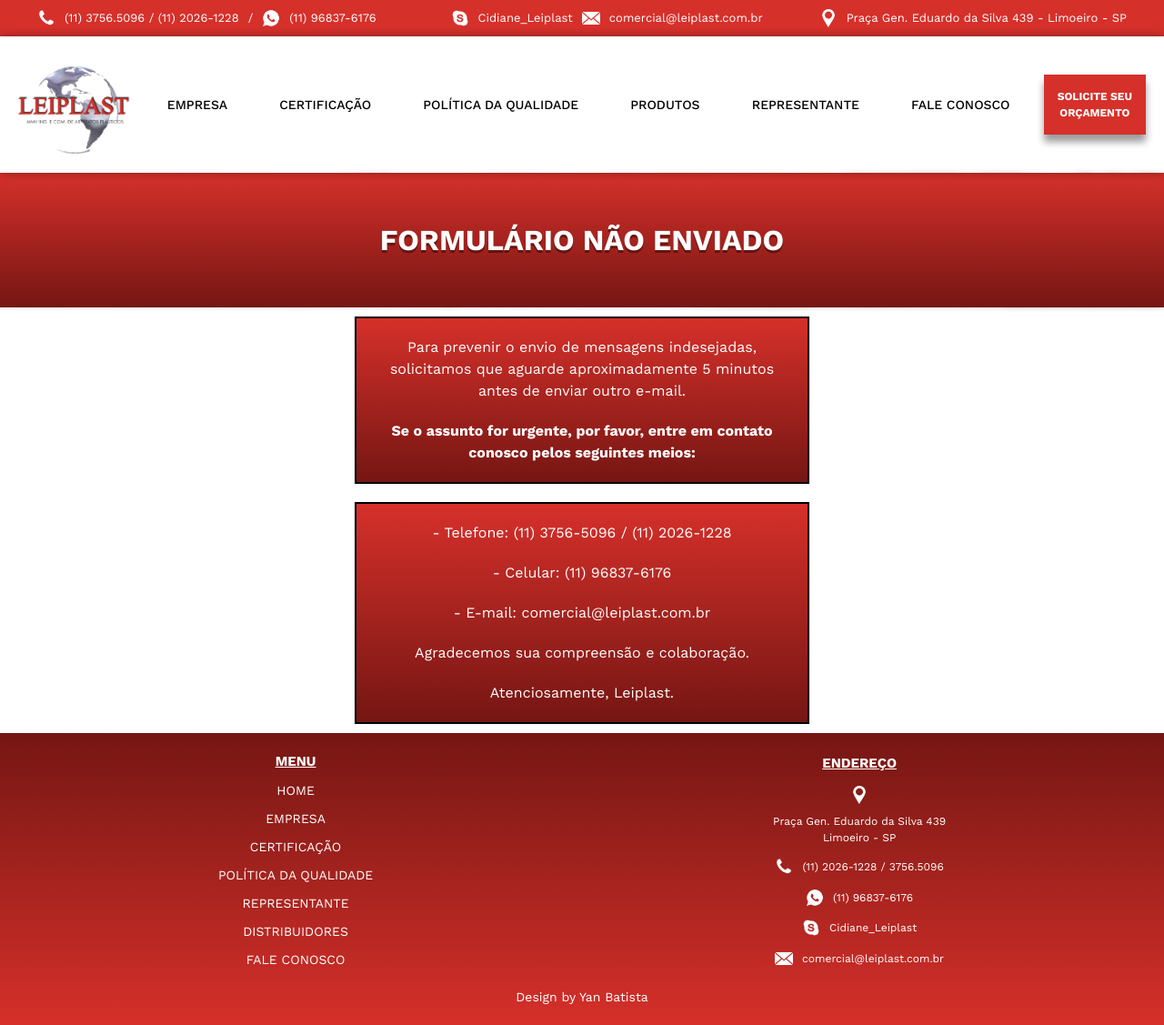
After one commit to yanbatistabueno/leiplast, a PHP site: page /enviado-falha.php in a window 1280 px wide. The commit adds this page. Shown: the whole page at 91% size. Run offline with PHP 8.4, Linux system fonts and the light colour scheme.

Commit message:
Arrumei horário e verificação no front

```diff
--- /dev/null
+++ b/enviado-falha.php
@@ -0,0 +1,44 @@
+<!DOCTYPE html>
+<html lang="en">
+  <head>
+    <link rel="preconnect" href="https://fonts.googleapis.com" />
+    <link rel="preconnect" href="https://fonts.gstatic.com" crossorigin />
+    <link
+      href="https://fonts.googleapis.com/css2?family=Work+Sans:wght@400;500;700&display=swap"
+      rel="stylesheet"
+    />
+    <meta charset="UTF-8" />
+    <meta http-equiv="X-UA-Compatible" content="IE=edge" />
+    <meta name="viewport" content="width=device-width, initial-scale=1.0" />
+    <title>Fale conosco</title>
+    <link rel="stylesheet" href="index.css" />
+
+    <link rel="stylesheet" href="enviar-email/figure-fail.css" />
+    <link rel="stylesheet" href="enviar-email/main.css" />
+
+    <link rel="icon" type="image/png" sizes="32x32" href="src/e58df148_1.png" />
+  </head>
+  <body>
+    <?php $IPATH = $_SERVER["DOCUMENT_ROOT"]."/assets/"; include($IPATH."header.php"); ?>
+    <figure>
+      <h1>FORMULÁRIO NÃO ENVIADO</h1>
+    </figure>
+    <div class="main-container">
+      <div class="fail">
+        <p>Para prevenir o envio de mensagens indesejadas, solicitamos que aguarde aproximadamente 5 minutos antes de enviar outro e-mail.</p>
+        <b> Se o assunto for urgente, por favor, entre em contato conosco pelos seguintes meios:</b>
+      </div>
+      <div class="fail">
+
+            <p>- Telefone: (11) 3756-5096 / (11) 2026-1228</p>
+            <p>- Celular: (11) 96837-6176</p>
+            <p>- E-mail: comercial@leiplast.com.br</p>
+
+        <p>Agradecemos sua compreensão e colaboração.</p>
+        <p>Atenciosamente, Leiplast.</p>
+      </div>
+    </div>
+
+    <?php $IPATH = $_SERVER["DOCUMENT_ROOT"]."/assets/"; include($IPATH."footer.html"); ?>
+  </body>
+</html>
--- /dev/null
+++ b/enviar-email/figure-fail.css
@@ -0,0 +1,67 @@
+figure {
+  display: flex;
+  justify-content: center;
+  align-items: center;
+  text-align: center;
+  padding: 50px;
+  background-repeat: no-repeat;
+  background-size: 100%;
+  background-position: left;
+  margin-top: 20px;
+  color: white;
+  position: relative;
+}
+
+figure h1 {
+  z-index: 3;
+  text-shadow: 0px 3px 0px rgba(0, 0, 0, 0.37);
+}
+
+figure::before {
+  content: "";
+  width: 100%;
+  height: 100%;
+  background: linear-gradient(to bottom, rgb(214, 48, 42, 1), rgb(117, 22, 19));
+  z-index: 1;
+  position: absolute;
+}
+
+figure::after {
+  content: "";
+  width: 100%;
+  height: 95%;
+  position: absolute;
+  background-image: url("/src/background/business-copywriter-typing-on-his-modern-laptop-2210x1473.jpg");
+  background-size: 100%;
+  background-position: center;
+  background-repeat: no-repeat;
+
+  z-index: 0;
+  filter: blur(4px);
+  -webkit-filter: blur(4px);
+}
+
+.fail {
+  display: flex;
+  align-items: center;
+  flex-direction: column;
+  gap: 20px;
+  margin-bottom: 10px;
+  margin-top: 10px;
+  padding: 20px;
+  width: 90%;
+  background: linear-gradient(to bottom, rgb(214, 48, 42, 1), rgb(117, 22, 19));
+  border-style: solid;
+  border-width: 2px;
+  border-color: black;
+  text-align: center;
+  color: white;
+  max-width: 500px;
+}
+
+@media (min-width: 1027px) {
+  figure {
+    margin-top: 0px;
+    text-align: left;
+  }
+}
--- a/enviar-email/main.css
+++ b/enviar-email/main.css
@@ -2,6 +2,7 @@
   display: flex;
   align-items: center;
   justify-content: center;
+  flex-direction: column;
 }
 
 main {
--- a/fale-conosco.php
+++ b/fale-conosco.php
@@ -24,6 +24,7 @@
     href="src/e58df148_1.png"
 
   />
+
   </head>
   <body>
     <!-- </?php $IPATH = $_SERVER["DOCUMENT_ROOT"]."/assets/"; include($IPATH."header.php"); ?> -->
```
Also changed, not shown: enviar-email.php (+17 -22 lines), fale-conosco/summary.js (+24 -2 lines).
